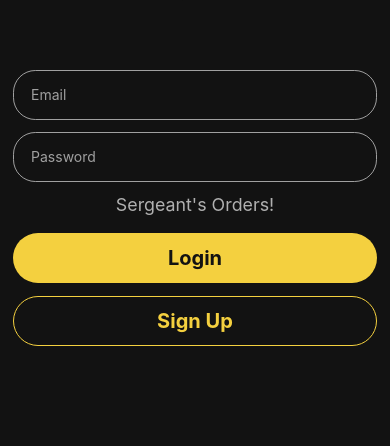
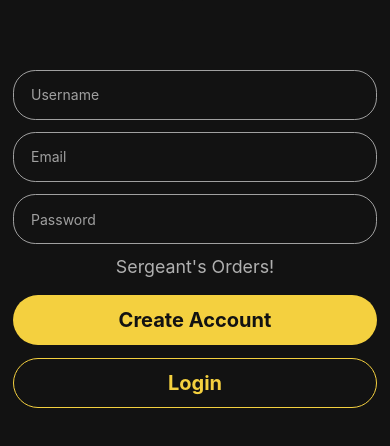
Before and after one commit to otsilemodiselle/ITMDA-Project, a React Native app in the folder sergeants_orders_app/: screen / in a window 390 px wide. Shown: the part 258-704 px from the top of the page. Built offline with nearby package versions, Linux system fonts and the light colour scheme.

Commit message:
create a sign-up screen

```diff
--- a/sergeants_orders_app/App.tsx
+++ b/sergeants_orders_app/App.tsx
@@ -5,13 +5,14 @@ import AppSafeView from "./src/components/Views/AppSafeView";
 import FlashMessage, { showMessage } from "react-native-flash-message";
 import AppButton from "./src/components/buttons/AppButton";
 import AppTextInput from "./src/components/inputs/AppTextInput";
-import SignInScreen from "./src/screens/auth/SignInScreen";
+import SignInScreen  from "./src/screens/auth/SignInScreen";
+import SignUpScreen  from "./src/screens/auth/SignUpScreen";
 
 export default function App() {
   return (
     <>
       <FlashMessage position={"top"} />
-      <SignInScreen/>
+      <SignUpScreen/>
     </>
   );
 }
--- a/sergeants_orders_app/src/components/buttons/AppButton.tsx
+++ b/sergeants_orders_app/src/components/buttons/AppButton.tsx
@@ -3,7 +3,7 @@ import React, { FC } from "react";
 import { vs, s } from "react-native-size-matters";
 import AppText from "../texts/AppText";
 import { AppColors } from "../../styles/colors";
-import { sharedMarignBottomSmall } from "../../styles/sharedStyles";
+import { sharedMarginBottomSmall, sharedMarignBottomSmall } from "../../styles/sharedStyles";
 
 interface AppButtonProps {
   onPress: () => void; // Corrected onPress type
@@ -51,7 +51,7 @@ const styles = StyleSheet.create({
     alignItems: "center",
     borderRadius: s(25),
     alignSelf: "center",
-    marginBottom: sharedMarignBottomSmall
+    marginBottom: sharedMarginBottomSmall
   },
   textTitle: {
     // You can add text style here if needed
--- a/sergeants_orders_app/src/screens/auth/SignInScreen.tsx
+++ b/sergeants_orders_app/src/screens/auth/SignUpScreen.tsx
@@ -4,7 +4,7 @@ import AppSafeView from "../../components/Views/AppSafeView";
 import AppText from "../../components/texts/AppText";
 import { vs, s } from "react-native-size-matters";
 import {
-  sharedMarignBottomMedium,
+  sharedMarginBottomMedium,
   sharedPaddingHorizontal,
 } from "../../styles/sharedStyles";
 import { IMAGES } from "../../constants/images-paths";
@@ -13,13 +13,15 @@ import { useState } from "react";
 import AppButton from "../../components/buttons/AppButton";
 import { AppColors } from "../../styles/colors";
 
-const SignInScreen = () => {
+const SignUpScreen = () => {
   const [email, setEmail] = useState("");
   const [password, setPassword] = useState("");
+  const [userName, setUserName] = useState("");
 
   return (
     <AppSafeView style={styles.container}>
       <Image source={IMAGES.appLogo} style={styles.logo} />
+      <AppTextInput placeholder="Username" onChangeText={setUserName}/>
       <AppTextInput placeholder="Email" onChangeText={setEmail} />
       <AppTextInput
         placeholder="Password"
@@ -27,17 +29,17 @@ const SignInScreen = () => {
         secureTextEntry
       />
       <AppText style={styles.appName}>Sergeant's Orders!</AppText>
-      <AppButton title="Login" />
+      <AppButton title="Create Account" />
       <AppButton
-        title="Sign Up"
-        style={styles.registerButton}
+        title="Login"
+        style={styles.signInButton}
         textColor={AppColors.accentYellow}
       />
     </AppSafeView>
   );
 };
 
-export default SignInScreen;
+export default SignUpScreen;
 
 const styles = StyleSheet.create({
   container: {
@@ -47,12 +49,12 @@ const styles = StyleSheet.create({
   logo: {
     height: vs(250),
     width: s(250),
-    marginBottom: sharedMarignBottomMedium,
+    marginBottom: sharedMarginBottomMedium,
   },
   appName: {
-    marginBottom: sharedMarignBottomMedium,
+    marginBottom: sharedMarginBottomMedium,
   },
-  registerButton: {
+  signInButton: {
     backgroundColor: AppColors.mainBackground,
     borderWidth: 1,
     borderColor: AppColors.accentYellow,
--- a/sergeants_orders_app/src/styles/sharedStyles.ts
+++ b/sergeants_orders_app/src/styles/sharedStyles.ts
@@ -1,5 +1,5 @@
 import {vs, s} from "react-native-size-matters";
 
 export const sharedPaddingHorizontal = s(12)
-export const sharedMarignBottomSmall = s(12)
-export const sharedMarignBottomMedium = s(16)
+export const sharedMarginBottomSmall = s(12)
+export const sharedMarginBottomMedium = s(16)
```
